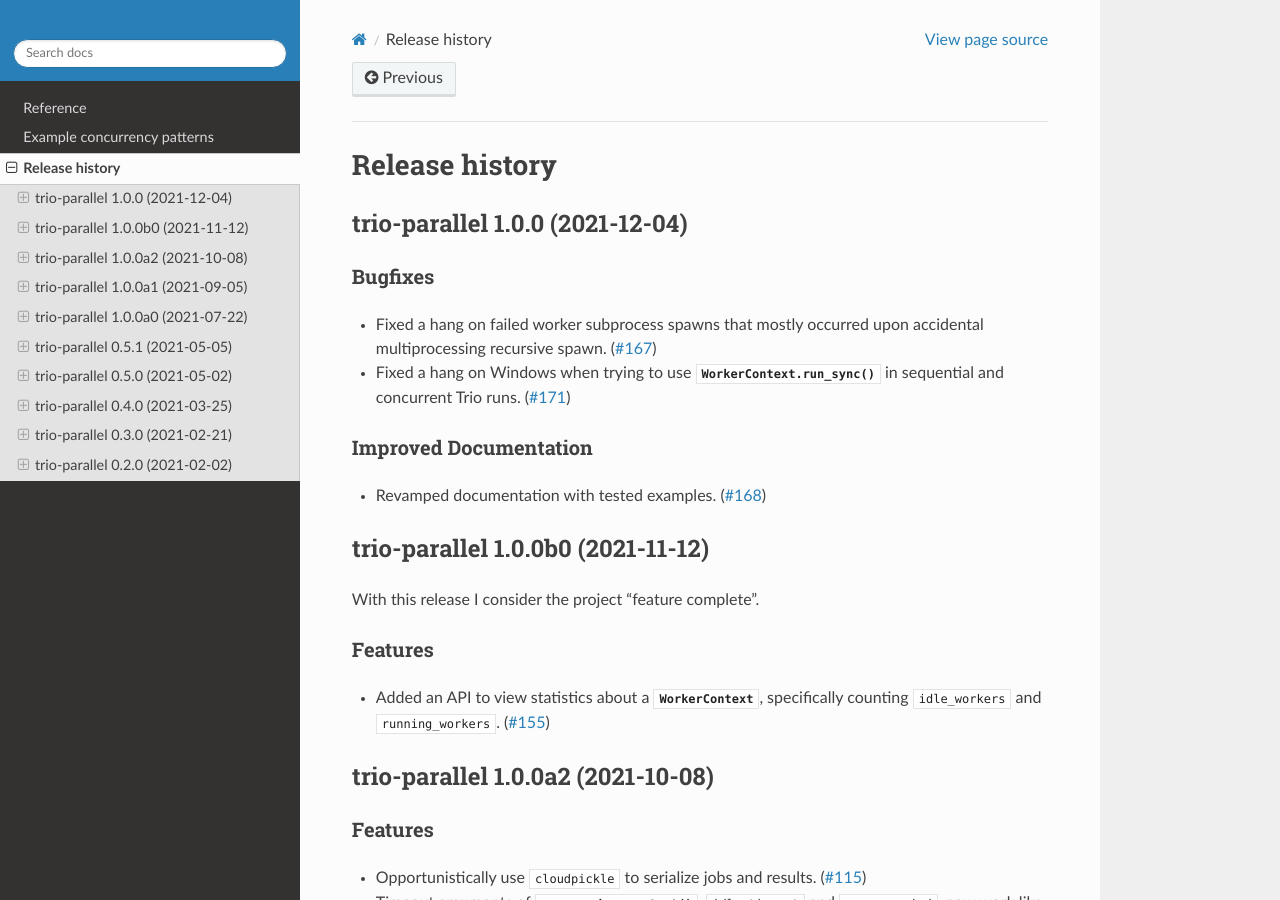
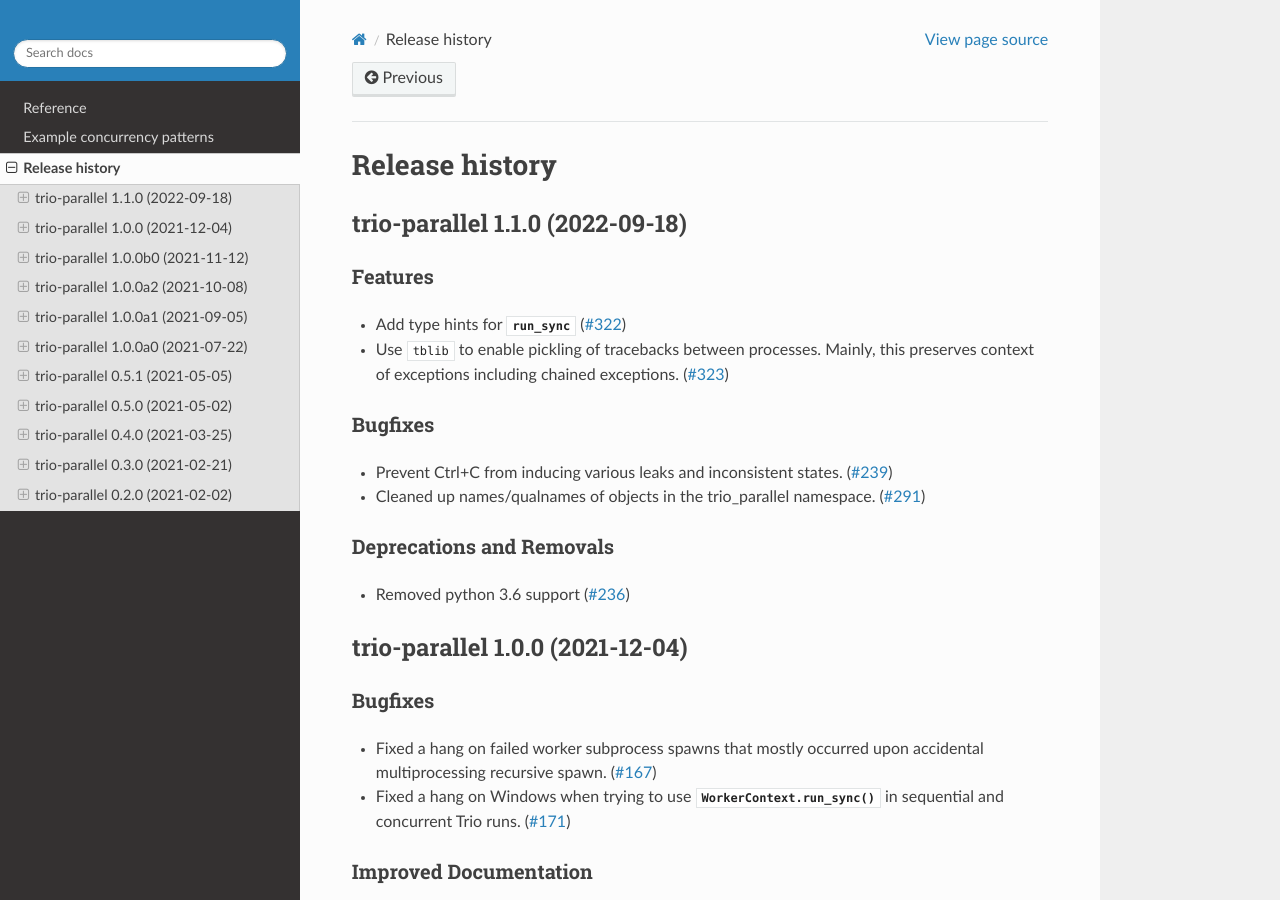
Before and after one commit to richardsheridan/trio-parallel, a Sphinx documentation site: the page built from docs/source/history.rst, in a window 1280 px wide and 900 px high. Built offline with Sphinx 7.4.7 and the Read the Docs theme 2.0.0, drawn with Linux system fonts in a browser that asks for light colours.

Commit message:
roll news

```diff
--- a/docs/source/history.rst
+++ b/docs/source/history.rst
@@ -4,6 +4,30 @@ Release history
 .. currentmodule:: trio_parallel
 
 .. towncrier release notes start
+
+trio-parallel 1.1.0 (2022-09-18)
+--------------------------------
+
+Features
+~~~~~~~~
+
+- Add type hints for `run_sync` (`#322 <https://github.com/richardsheridan/trio-parallel/issues/322>`__)
+- Use ``tblib`` to enable pickling of tracebacks between processes. Mainly, this
+  preserves context of exceptions including chained exceptions. (`#323 <https://github.com/richardsheridan/trio-parallel/issues/323>`__)
+
+
+Bugfixes
+~~~~~~~~
+
+- Prevent Ctrl+C from inducing various leaks and inconsistent states. (`#239 <https://github.com/richardsheridan/trio-parallel/issues/239>`__)
+- Cleaned up names/qualnames of objects in the trio_parallel namespace. (`#291 <https://github.com/richardsheridan/trio-parallel/issues/291>`__)
+
+
+Deprecations and Removals
+~~~~~~~~~~~~~~~~~~~~~~~~~
+
+- Removed python 3.6 support (`#236 <https://github.com/richardsheridan/trio-parallel/issues/236>`__)
+
 
 trio-parallel 1.0.0 (2021-12-04)
 --------------------------------
--- a/newsfragments/236.removal.rst
+++ /dev/null
@@ -1 +0,0 @@
-Removed python 3.6 support
--- a/newsfragments/239.bugfix.rst
+++ /dev/null
@@ -1 +0,0 @@
-Prevent Ctrl+C from inducing various leaks and inconsistent states.
--- a/newsfragments/291.bugfix.rst
+++ /dev/null
@@ -1 +0,0 @@
-Cleaned up names/qualnames of objects in the trio_parallel namespace.
--- a/newsfragments/322.feature.rst
+++ /dev/null
@@ -1 +0,0 @@
-Add type hints for `run_sync`
--- a/newsfragments/323.feature.rst
+++ /dev/null
@@ -1,2 +0,0 @@
-Use ``tblib`` to enable pickling of tracebacks between processes. Mainly, this
-preserves context of exceptions including chained exceptions.
```
